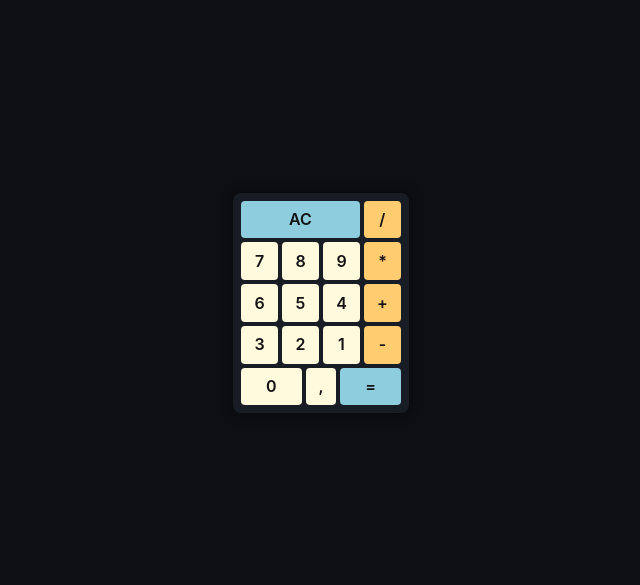
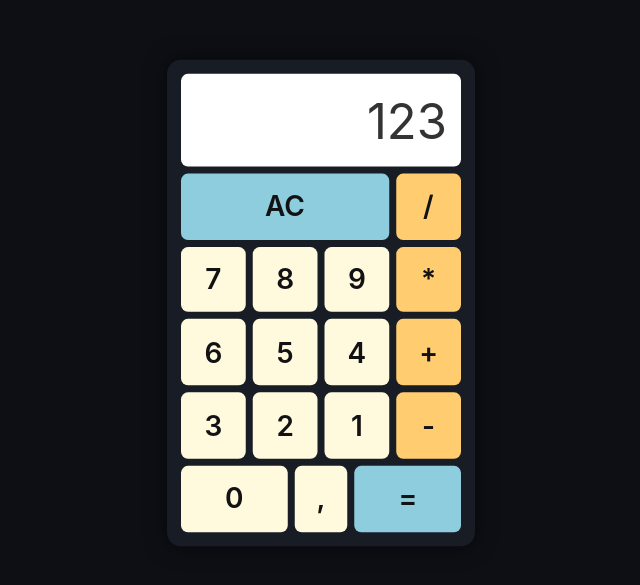
Before and after one commit to marcosprofile/svelte, a Svelte app: page / in a window 1280 px wide. Shown: the part 105-690 px from the top of the page, without its empty margins (319-959 px from the left). Built offline with nearby package versions, Linux system fonts and the light colour scheme.

Commit message:
adicionando componente Tela

```diff
--- a/src/App.svelte
+++ b/src/App.svelte
@@ -9,6 +9,7 @@
 <style>
 	:global(body) {
 		background: var(--bg-900);
+		overflow: hidden;
 	}
 
 	:root {
--- a/src/components/Calculadora.svelte
+++ b/src/components/Calculadora.svelte
@@ -1,10 +1,11 @@
 <script>
   import Botao from "./Botao.svelte";
   import Linha from "./Linha.svelte";
-
+  import Tela from "./Tela.svelte";
 </script>
 
 <div class="calculadora">
+  <Tela valor="123" />
   <Linha>
     <Botao texto="AC" triplo destaque />
     <Botao texto="/" operacao />
@@ -39,14 +40,16 @@
     background: var(--bg-700);
 
     width: 160px;
-    border-radius: .5rem;
+    border-radius: 0.5rem;
 
     display: flex;
     flex-direction: column;
     gap: 4px;
 
-    padding: .5rem;
+    padding: 0.5rem;
 
     box-shadow: 0 0 12px #00000085;
+
+    transform: scale(1.75);
   }
 </style>
--- /dev/null
+++ b/src/components/Tela.svelte
@@ -0,0 +1,40 @@
+<script lang="ts">
+  export let valor: string
+
+  $: tamanhoFonte = valor.length > 20 ? 'pequena' : `s-${valor.length}`
+</script>
+
+<div class={`tela ${tamanhoFonte}`}>
+  <span>{valor}</span>
+</div>
+
+<style>
+  .tela {
+    background: #FFF;
+    border-radius: .25rem;
+
+    display: flex;
+    justify-content: flex-end;
+    align-items: center;
+    overflow: hidden;
+
+    padding: .25rem .5rem;
+    min-height: 45px;
+
+    font-size: 1.75rem;
+  }
+
+  .s-10 { font-size: 1.6rem; }
+  .s-11 { font-size: 1.5rem; }
+  .s-12 { font-size: 1.4rem; }
+  .s-13 { font-size: 1.3rem; }
+  .s-14 { font-size: 1.2rem; }
+  .s-15 { font-size: 1.1rem; }
+  .s-16 { font-size: 1.05rem; }
+  .s-17 { font-size: 1rem; }
+  .s-18 { font-size: .94rem; }
+  .s-19 { font-size: .88rem; }
+  .s-20 { font-size: .84rem; }
+
+  .pequena { font-size: .625rem; }
+</style>
```
